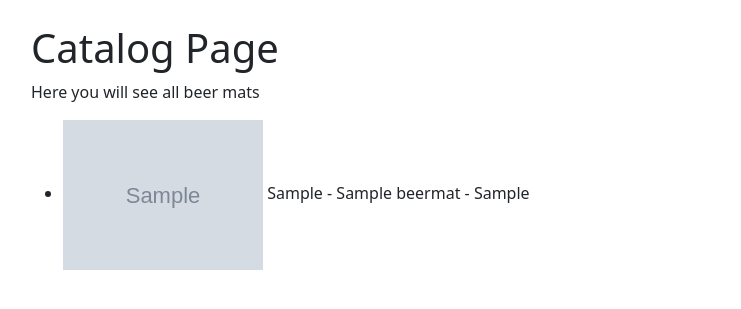
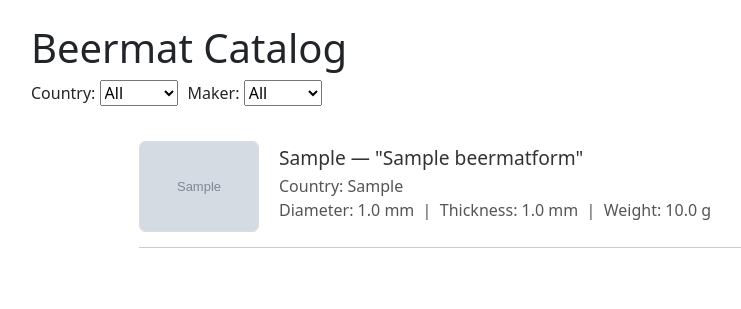
Before and after one commit to Fishhma/Beermat, a Django app: page /catalog in a window 1280 px wide. Shown: the part 73-382 px from the top of the page, without its empty margins (51-792 px from the left). Run offline with Django 5.2, Linux system fonts and the light colour scheme; tables that the repository leaves empty hold one stand-in row (values such as "Sample post"); grey boxes marked "Sample" are stand-in pictures.

Commit message:
Filters added for mats

```diff
--- a/main/admin.py
+++ b/main/admin.py
@@ -1,4 +1,4 @@
 from django.contrib import admin
-from .models import Beermat
+from .models import BeermatForm
 
-admin.site.register(Beermat)
+admin.site.register(BeermatForm)
--- a/main/models.py
+++ b/main/models.py
@@ -2,18 +2,18 @@ from django.db import models
 from django.db.models import Model
 
 
-class Beermat(models.Model):
+class BeermatForm(models.Model):
     photo_mat = models.ImageField(upload_to='beermats/', blank=True, null=True, default='beermats/default.png')
     maker = models.CharField('Maker', max_length=50, blank=True)
     name = models.CharField('Name', max_length=50, blank=True)
     country = models.CharField('Country', max_length=50, blank=True)
     weight = models.FloatField('Weight (g)', null=True, blank=True)
-    diameter = models.FloatField('Diameter (mm)', null=True)
-    thickness = models.FloatField('Thickness (mm)', null=True)
-    #when = models.DateTimeField('When', null=True, blank=True)
-    #where = models.CharField('where', max_length=50, blank=True)
-    #description = models.TextField('Description', max_length=500, blank=True)
-    # function 'where and 'when' will be available only in 'my collection' to add
+    diameter = models.FloatField('Diameter (mm)', null=True, blank=True)
+    thickness = models.FloatField('Thickness (mm)', null=True, blank=True)
+
+#    when = models.DateTimeField('When', null=True, blank=True)
+#    where = models.CharField('where', max_length=50, blank=True)                   function 'where and 'when' will be available only in 'my collection' to add
+#    description = models.TextField('Description', max_length=500, blank=True)
 
     def __str__(self):
         return f"{self.maker}, {self.name}"
--- a/main/templates/main/catalog.html
+++ b/main/templates/main/catalog.html
@@ -1,21 +1,64 @@
 {% extends 'main/base.html' %}
 
-{% block title %}
-Index
-{% endblock %}
+{% block title %}Catalog{% endblock %}
 
 {% block content %}
-    <h1>Catalog Page</h1>
-    <p>Here you will see all beer mats</p>
+<h1>Beermat Catalog</h1>
 
-    <ul>
-      {% for item in beermats %}
-        <li>
-            <img src="{{ item.photo_mat.url }}" alt="{{ item.name }}" style="max-width:200px;">
-            {{ item.maker }} - {{ item.name }} - {{ item.country }}
-        </li>
-      {% empty %}
-        <li>Нет данных</li>
-      {% endfor %}
-    </ul>
+    <!-- Фильтр -->
+    <form method="get" style="margin-bottom:20px; display:flex; gap:10px;">
+        <label>
+            Country:
+            <select name="country" onchange="this.form.submit()">
+                <option value="all">All</option>
+                {% for c in countries %}
+                    <option value="{{ c }}" {% if selected_country == c %}selected{% endif %}>{{ c }}</option>
+                {% endfor %}
+            </select>
+        </label>
+
+        <label>
+            Maker:
+            <select name="maker" onchange="this.form.submit()">
+                <option value="all">All</option>
+                {% for m in makers %}
+                    <option value="{{ m }}" {% if selected_maker == m %}selected{% endif %}>{{ m }}</option>
+                {% endfor %}
+            </select>
+        </label>
+    </form>
+
+    <!-- Каталог -->
+    <div style="max-width:900px; margin:0 auto;">
+        {% for item in beermats %}
+        <div style="display:flex; align-items:center; border-bottom:1px solid #ccc; padding:15px 0;">
+            <div style="flex:0 0 120px; margin-right:20px;">
+                <img src="{{ item.photo_mat.url }}" alt="{{ item.name }}" style="max-width:100%; border:1px solid #ddd; border-radius:6px;">
+            </div>
+            <div style="flex:1;">
+                <h3 style="margin:0; font-size:1.2em; color:#333;">
+                    {{ item.maker }} — "{{ item.name }}"
+                </h3>
+                <p style="margin:5px 0; color:#555;">
+                    Country: {{ item.country }}<br>
+                    Diameter: {{ item.diameter }} mm &nbsp;|&nbsp;
+                    Thickness: {{ item.thickness }} mm &nbsp;|&nbsp;
+                    Weight: {{ item.weight }} g
+                </p>
+
+               <!--
+
+               <p style="margin:5px 0; font-size:0.9em; color:#777;">
+                    Where: {{ item.where }}<br>
+                    When: {{ item.when|date:"Y-m-d" }}
+                </p>
+
+                -->
+            </div>
+
+        </div>
+        {% empty %}
+            <p>Нет данных</p>
+        {% endfor %}
+    </div>
 {% endblock %}
--- a/main/views.py
+++ b/main/views.py
@@ -1,13 +1,13 @@
 from django.shortcuts import render
 from django.http import HttpResponse
-from .models import Beermat
+from .models import BeermatForm
 
 
 def index(request):
     return render(request, 'main/index.html')
 
 
-def catalog(request):
+#def catalog(request):
     beermats = Beermat.objects.all()
     return render(request, 'main/catalog.html', {'beermats': beermats})
 
@@ -22,3 +22,29 @@ def profile(request):
 
 def about(request):
     return render(request, 'main/about.html')
+
+
+def catalog(request):
+    beermats = BeermatForm.objects.all()
+
+    # Получаем выбранные фильтры из URL
+    country = request.GET.get("country")
+    maker = request.GET.get("maker")
+
+    if country and country != "all":
+        beermats = beermats.filter(country=country)
+
+    if maker and maker != "all":
+        beermats = beermats.filter(maker=maker)
+
+    # Список уникальных стран и брендов для выпадающих списков
+    countries = BeermatForm.objects.values_list("country", flat=True).distinct()
+    makers = BeermatForm.objects.values_list("maker", flat=True).distinct()
+
+    return render(request, "main/catalog.html", {
+        "beermats": beermats,
+        "countries": countries,
+        "makers": makers,
+        "selected_country": country,
+        "selected_maker": maker,
+    })
```
Also changed, not shown: main/forms.py (added, +7 -0 lines), main/migrations/0005_beermatform_delete_beermat.py (added), main/migrations/0006_alter_beermatform_diameter_and_more.py (added), media/beermats/budwar.png (added), media/beermats/dux.jpg (added).
